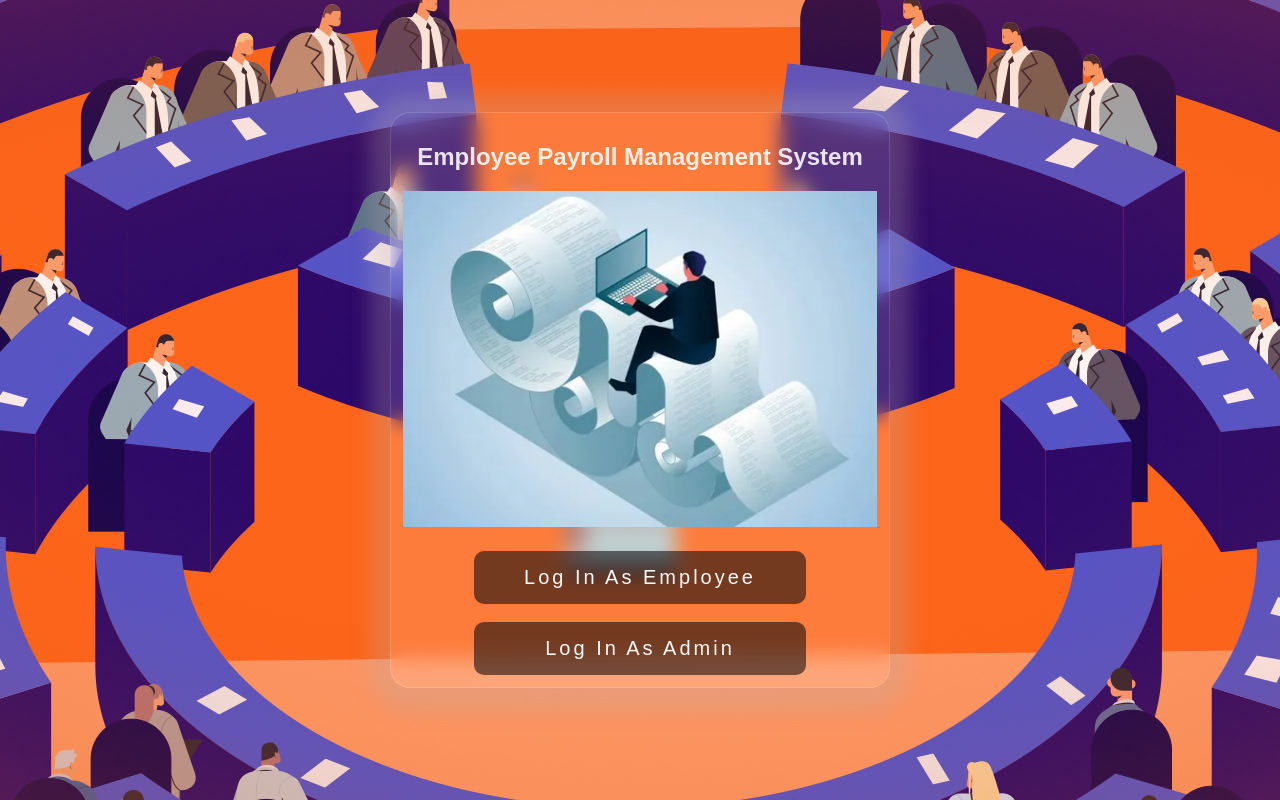
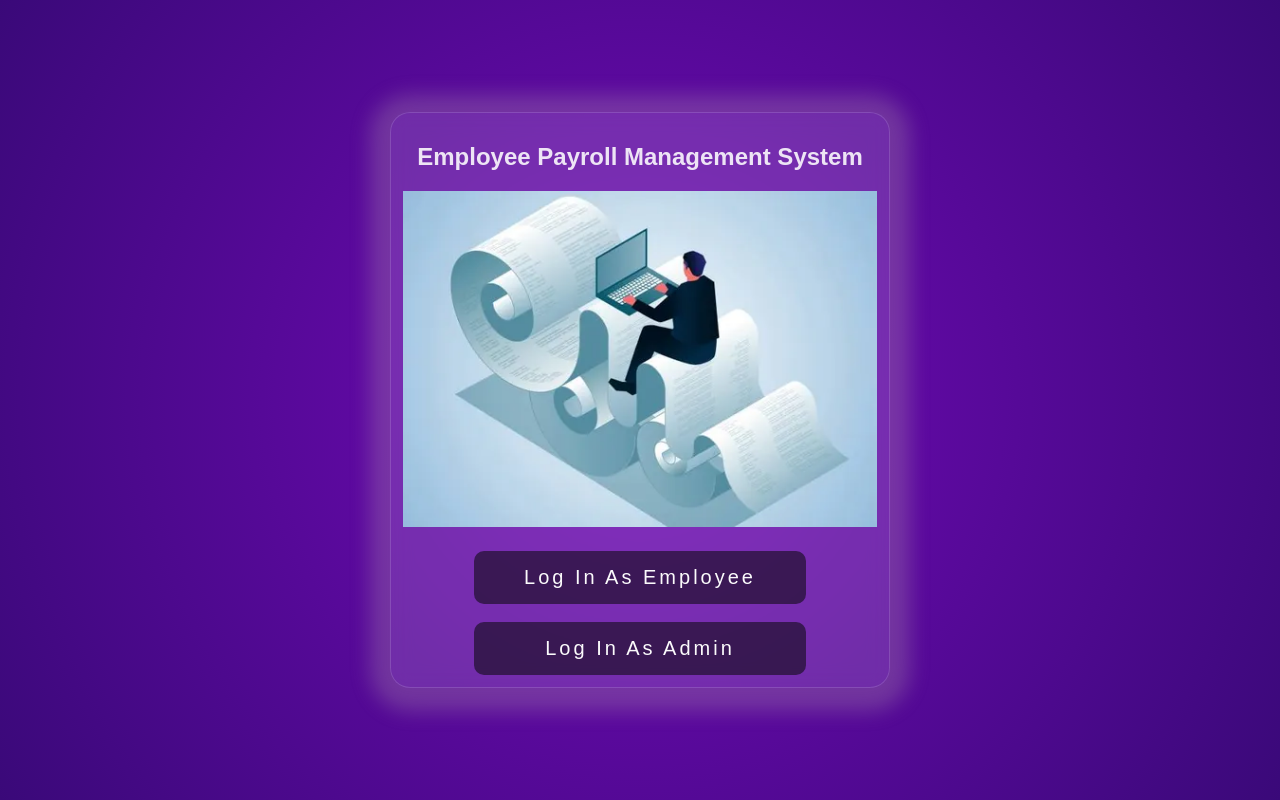
Before and after one commit to Technerd1124/Employee-Payroll-Management-System, a PHP site: page / in a window 1280 px wide. Run offline with PHP 8.4, Linux system fonts and the light colour scheme.

Commit message:
assest added'

```diff
--- a/assests/CSS/style.css
+++ b/assests/CSS/style.css
@@ -10,11 +10,11 @@ body {
     justify-content: center;
     align-items: center;
     height: 100vh;
-    background-image: url('/assests/images/brave_bg.jpg');
+    /* background-image: url('/assests/images/brave_bg.jpg'); */
     background-repeat: no-repeat;
     background-position:center;
     /* background: fixed; */
-    /* background: radial-gradient(circle, rgba(114,9,183,1) 0%, rgba(58,9,121,1) 100%); */
+    background: radial-gradient(circle, rgba(114,9,183,1) 0%, rgba(58,9,121,1) 100%);
 }
 
     .card {
@@ -42,7 +42,7 @@ body {
 }
 .button:hover {
     background: #745793;
-    font-size: 22px;
+    font-size: 20px;
 }
 .button {
     display: inline-block;
```
